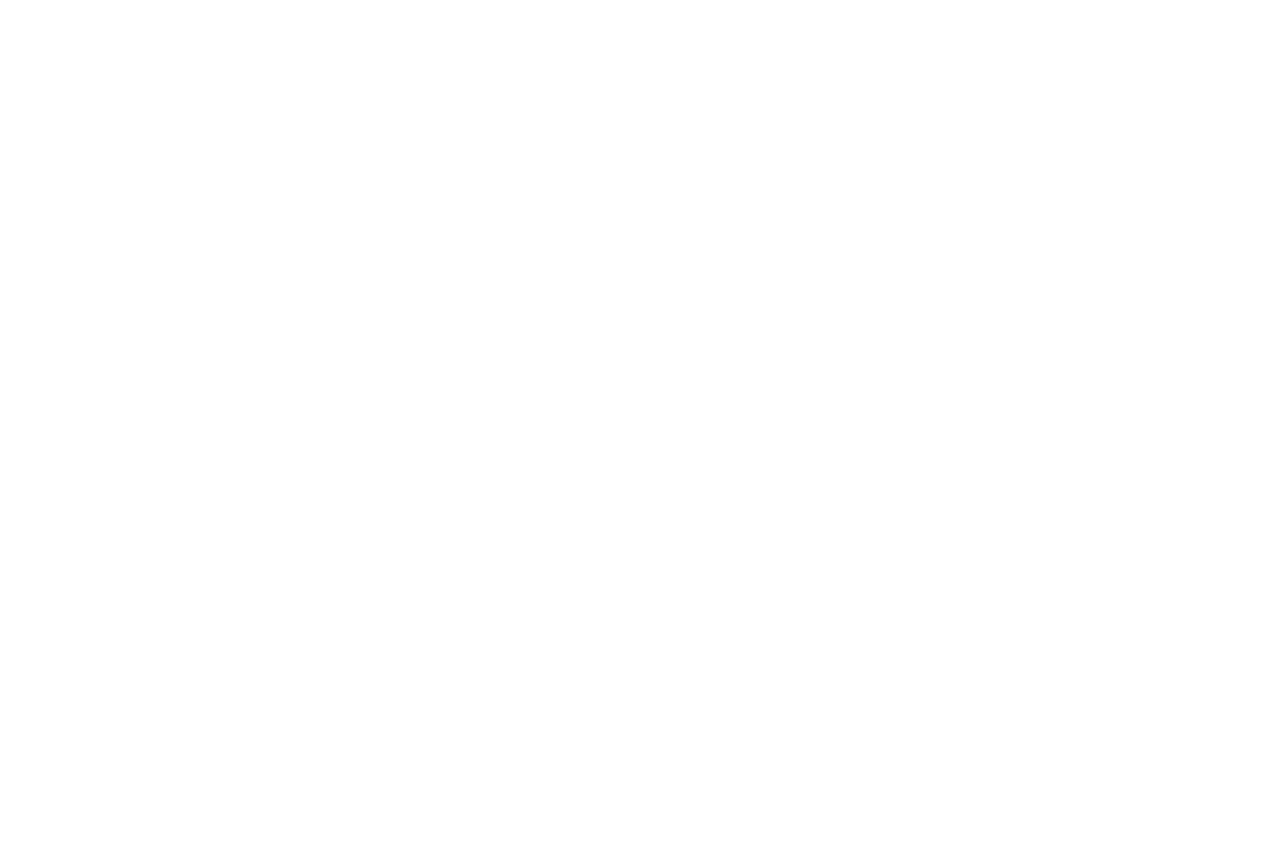
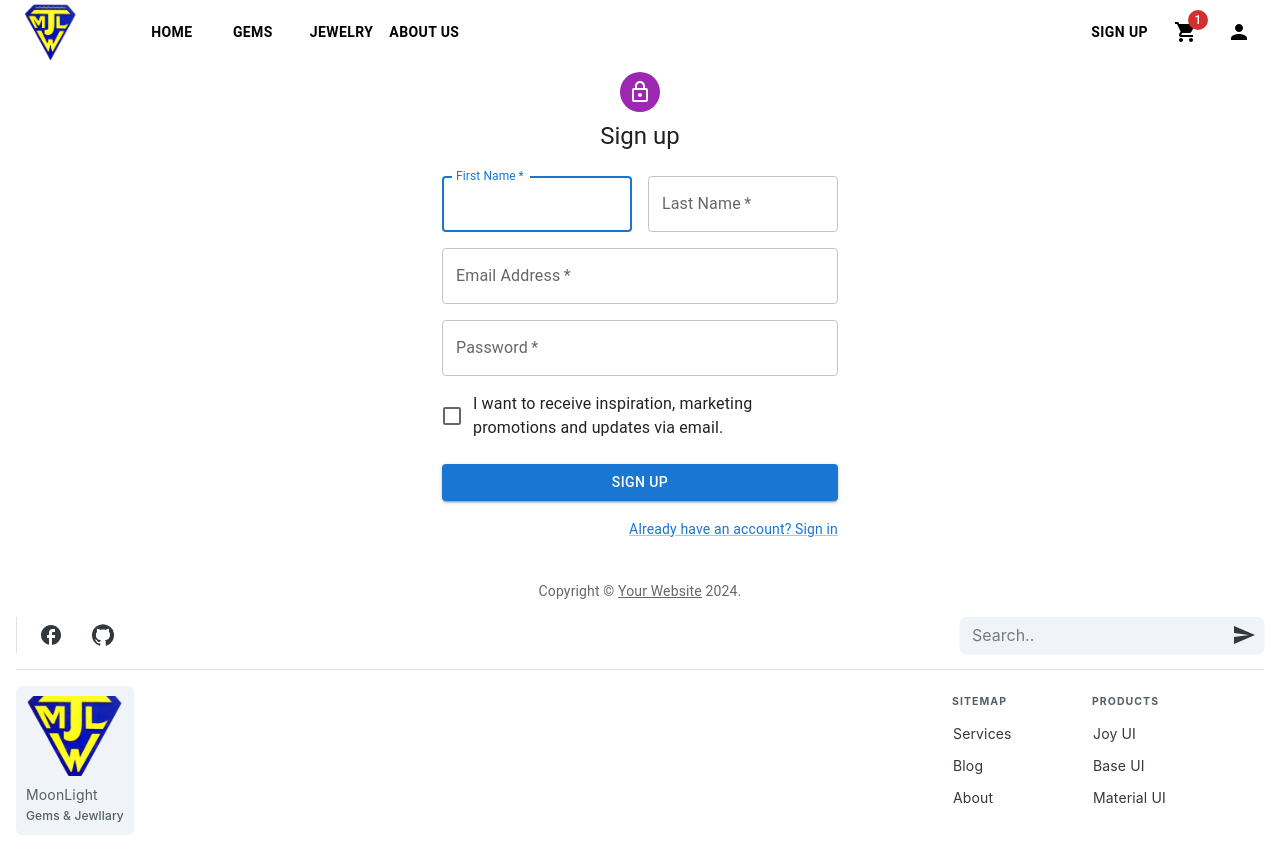
Before and after one commit to Tharindu-Sandeepa/Moonlight, a React (Create React App) app in the folder frontend/: page /signup in a window 1280 px wide. Before the commit this address had no page. Before the commit the page ends 800 px from the top, so only its background shows below. Built offline with nearby package versions, Linux system fonts and the light colour scheme.

Commit message:
Routers
Routers links

```diff
--- a/frontend/src/App.js
+++ b/frontend/src/App.js
@@ -1,29 +1,28 @@
 import { useNavigate } from 'react-router-dom';
-import TitlebarImageList from './components/TitlebarImageList';
+import React from 'react';
+import { Routes, Route } from 'react-router-dom';
 import './App.css';
 import Navbar from './components/Navbar';
 import Footer from './components/Footer';
-import Slider from './components/Slider'
+import SignUp from './components/SignUp';
 import Home from './pages/Home'
-import {BrowserRouter as Router , Switch ,Route } from 'react-router-dom'
-
-
-function App() {
-
-  const navigate = useNavigate();
-
-  return (
-    <div className="App">
-      <Navbar />
-      <Home/>
-
-<Footer/>
 
 
 
 
+
+
+const App = () => {
+  return (
+    <div>
+      <Navbar />
+      <Routes>
+        <Route path="/" element={<Home />} /> {/* Update Route declaration */}
+        <Route path="/signup" element={<SignUp />} /> {/* Update Route declaration */}
+      </Routes>
+      <Footer/>
     </div>
   );
-}
+};
 
 export default App;
--- a/frontend/src/components/AccountMenu.js
+++ b/frontend/src/components/AccountMenu.js
@@ -1,6 +1,6 @@
 import * as React from 'react';
 import Box from '@mui/material/Box';
-import Avatar from '@mui/material/Avatar';
+import Avatar from '@mui/icons-material/Person';
 import Menu from '@mui/material/Menu';
 import MenuItem from '@mui/material/MenuItem';
 import ListItemIcon from '@mui/material/ListItemIcon';
@@ -29,7 +29,7 @@ export default function AccountMenu() {
           <IconButton
             onClick={handleClick}
             size="small"
-            sx={{ ml: 2 }}
+            sx={{ ml: 2 , color:'black'}}
             aria-controls={open ? 'account-menu' : undefined}
             aria-haspopup="true"
             aria-expanded={open ? 'true' : undefined}
@@ -73,25 +73,18 @@ export default function AccountMenu() {
         transformOrigin={{ horizontal: 'right', vertical: 'top' }}
         anchorOrigin={{ horizontal: 'right', vertical: 'bottom' }}
       >
+
         <MenuItem onClick={handleClose}>
-          <Avatar /> Profile
-        </MenuItem>
-        <MenuItem onClick={handleClose}>
-          <Avatar /> My account
+          <Avatar />  My account
         </MenuItem>
         <Divider />
         <MenuItem onClick={handleClose}>
           <ListItemIcon>
             <PersonAdd fontSize="small" />
           </ListItemIcon>
-          Add another account
+          My Orders
         </MenuItem>
-        <MenuItem onClick={handleClose}>
-          <ListItemIcon>
-            <Settings fontSize="small" />
-          </ListItemIcon>
-          Settings
-        </MenuItem>
+
         <MenuItem onClick={handleClose}>
           <ListItemIcon>
             <Logout fontSize="small" />
--- a/frontend/src/components/Navbar.js
+++ b/frontend/src/components/Navbar.js
@@ -3,6 +3,7 @@ import { AppBar, Toolbar, Button, IconButton, Badge, useScrollTrigger } from '@m
 import { ShoppingCart } from '@mui/icons-material';
 import AccountMenu from './AccountMenu';
 import logo from '../img/logo.png';
+import { Link } from 'react-router-dom';
 
 const Navbar = () => {
   const [isScrolled, setIsScrolled] = useState(false);
@@ -33,9 +34,11 @@ const Navbar = () => {
 
         {/* Navigation Buttons */}
         <div className="navbar" style={{ marginRight: '50%' }}>
+          <Link to="/">
           <Button color="inherit" href="#" sx={{ color: 'black', fontWeight: 'bold' }}>
             Home
           </Button>
+          </Link>
 
           <Button color="inherit" href="#" style={{ color: 'black', fontWeight: 'bold', marginLeft: "17px" }}>
             Gems
@@ -53,16 +56,16 @@ const Navbar = () => {
         </div>
 
         {/* Sign In, Sign Out Buttons */}
-        <Button color="inherit" href="#" sx={{ color: 'black', fontWeight: 'bold', marginRight: '10px' }}>
-          Sign In
-        </Button>
-        <Button color="inherit" href="#" sx={{ color: 'black', fontWeight: 'bold', marginRight: '10px' }}>
-          Sign Out
-        </Button>
+        <Link to="/signup" >
+            <Button color="inherit" sx={{ color: 'black',fontWeight: 'bold', marginRight: '10px' }}>
+              Sign Up
+            </Button>
+          </Link>
+
 
         {/* Cart Icon */}
         <IconButton color="inherit" href="#" sx={{ color: 'black', fontWeight: 'bold' }}>
-          <Badge badgeContent={4} color="error">
+          <Badge badgeContent={1} color="error">
             <ShoppingCart />
           </Badge>
         </IconButton>
--- /dev/null
+++ b/frontend/src/components/SignUp.js
@@ -0,0 +1,133 @@
+import * as React from 'react';
+import Avatar from '@mui/material/Avatar';
+import Button from '@mui/material/Button';
+import CssBaseline from '@mui/material/CssBaseline';
+import TextField from '@mui/material/TextField';
+import FormControlLabel from '@mui/material/FormControlLabel';
+import Checkbox from '@mui/material/Checkbox';
+import Link from '@mui/material/Link';
+import Grid from '@mui/material/Grid';
+import Box from '@mui/material/Box';
+import LockOutlinedIcon from '@mui/icons-material/LockOutlined';
+import Typography from '@mui/material/Typography';
+import Container from '@mui/material/Container';
+import { createTheme, ThemeProvider } from '@mui/material/styles';
+
+function Copyright(props) {
+  return (
+    <Typography variant="body2" color="text.secondary" align="center" {...props}>
+      {'Copyright © '}
+      <Link color="inherit" href="https://mui.com/">
+        Your Website
+      </Link>{' '}
+      {new Date().getFullYear()}
+      {'.'}
+    </Typography>
+  );
+}
+
+// TODO remove, this demo shouldn't need to reset the theme.
+
+const defaultTheme = createTheme();
+
+export default function SignUp() {
+  const handleSubmit = (event) => {
+    event.preventDefault();
+    const data = new FormData(event.currentTarget);
+    console.log({
+      email: data.get('email'),
+      password: data.get('password'),
+    });
+  };
+
+  return (
+    <ThemeProvider theme={defaultTheme}>
+      <Container component="main" maxWidth="xs">
+        <CssBaseline />
+        <Box
+          sx={{
+            marginTop: 8,
+            display: 'flex',
+            flexDirection: 'column',
+            alignItems: 'center',
+          }}
+        >
+          <Avatar sx={{ m: 1, bgcolor: 'secondary.main' }}>
+            <LockOutlinedIcon />
+          </Avatar>
+          <Typography component="h1" variant="h5">
+            Sign up
+          </Typography>
+          <Box component="form" noValidate onSubmit={handleSubmit} sx={{ mt: 3 }}>
+            <Grid container spacing={2}>
+              <Grid item xs={12} sm={6}>
+                <TextField
+                  autoComplete="given-name"
+                  name="firstName"
+                  required
+                  fullWidth
+                  id="firstName"
+                  label="First Name"
+                  autoFocus
+                />
+              </Grid>
+              <Grid item xs={12} sm={6}>
+                <TextField
+                  required
+                  fullWidth
+                  id="lastName"
+                  label="Last Name"
+                  name="lastName"
+                  autoComplete="family-name"
+                />
+              </Grid>
+              <Grid item xs={12}>
+                <TextField
+                  required
+                  fullWidth
+                  id="email"
+                  label="Email Address"
+                  name="email"
+                  autoComplete="email"
+                />
+              </Grid>
+              <Grid item xs={12}>
+                <TextField
+                  required
+                  fullWidth
+                  name="password"
+                  label="Password"
+                  type="password"
+                  id="password"
+                  autoComplete="new-password"
+                />
+              </Grid>
+              <Grid item xs={12}>
+                <FormControlLabel
+                  control={<Checkbox value="allowExtraEmails" color="primary" />}
+                  label="I want to receive inspiration, marketing promotions and updates via email."
+                />
+              </Grid>
+            </Grid>
+            <Button
+              type="submit"
+              fullWidth
+              variant="contained"
+              sx={{ mt: 3, mb: 2 }}
+            >
+              Sign Up
+            </Button>
+            <Grid container justifyContent="flex-end">
+              <Grid item>
+                <Link href="#" variant="body2">
+                  Already have an account? Sign in
+                </Link>
+              </Grid>
+            </Grid>
+          </Box>
+        </Box>
+        <Copyright sx={{ mt: 5 }} />
+      </Container>
+    </ThemeProvider>
+  );
+}
--- a/frontend/src/components/trend.js
+++ b/frontend/src/components/trend.js
@@ -3,7 +3,7 @@ import { Grid, Card, CardActionArea, CardMedia, CardContent, Typography } from '
 import item from '../img/item.jpeg'
 
 const TrendPage = () => {
-  // Sample jewelry items data
+ //sample data
   const jewelryItems = [
     { id: 1, name: 'Diamond Necklace', imageUrl: item, price: '$500' },
     { id: 2, name: 'Gold Earrings', imageUrl: item, price: '$200' },
@@ -13,7 +13,7 @@ const TrendPage = () => {
     { id: 3, name: 'Silver Bracelet', imageUrl: item, price: '$100' },
     { id: 1, name: 'Diamond Necklace', imageUrl: item, price: '$500' },
     { id: 2, name: 'Gold Earrings', imageUrl: item, price: '$200' }
-    // Add more jewelry items as needed
+
   ];
 
   return (
--- a/frontend/src/index.js
+++ b/frontend/src/index.js
@@ -1,24 +1,11 @@
 import React from 'react';
-import ReactDOM from 'react-dom/client';
-import './index.css';
+import ReactDOM from 'react-dom';
+import { BrowserRouter as Router } from 'react-router-dom';
 import App from './App';
-import reportWebVitals from './reportWebVitals';
-import { BrowserRouter, Route, Routes } from 'react-router-dom';
 
-
-
-const root = ReactDOM.createRoot(document.getElementById('root'));
-root.render(
-  <BrowserRouter>
-    <Routes>
-      <Route path='/' element={<App/>}/>
-
-
-    </Routes>
-  </BrowserRouter>
+ReactDOM.render(
+  <Router>
+    <App />
+  </Router>,
+  document.getElementById('root')
 );
-
-// If you want to start measuring performance in your app, pass a function
-// to log results (for example: reportWebVitals(console.log))
-// or send to an analytics endpoint. Learn more: https://bit.ly/CRA-vitals
-reportWebVitals();
```
